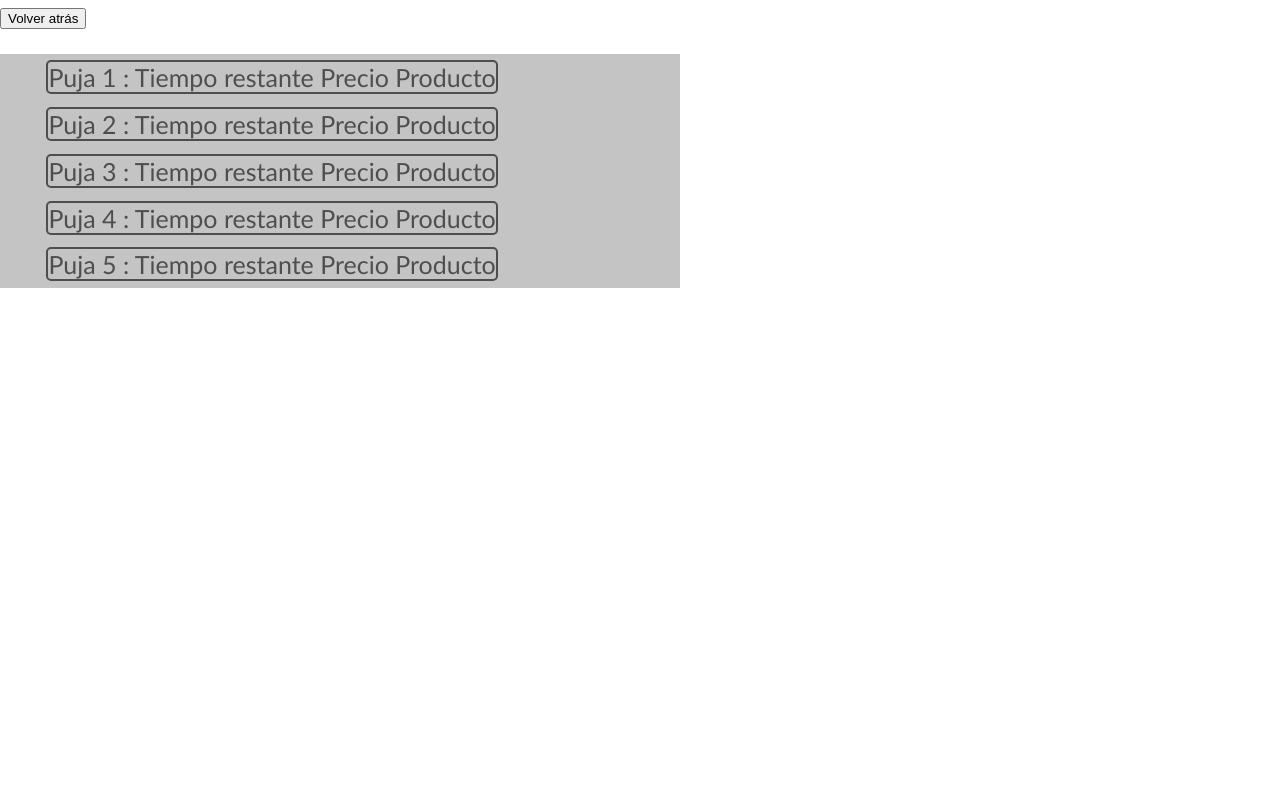
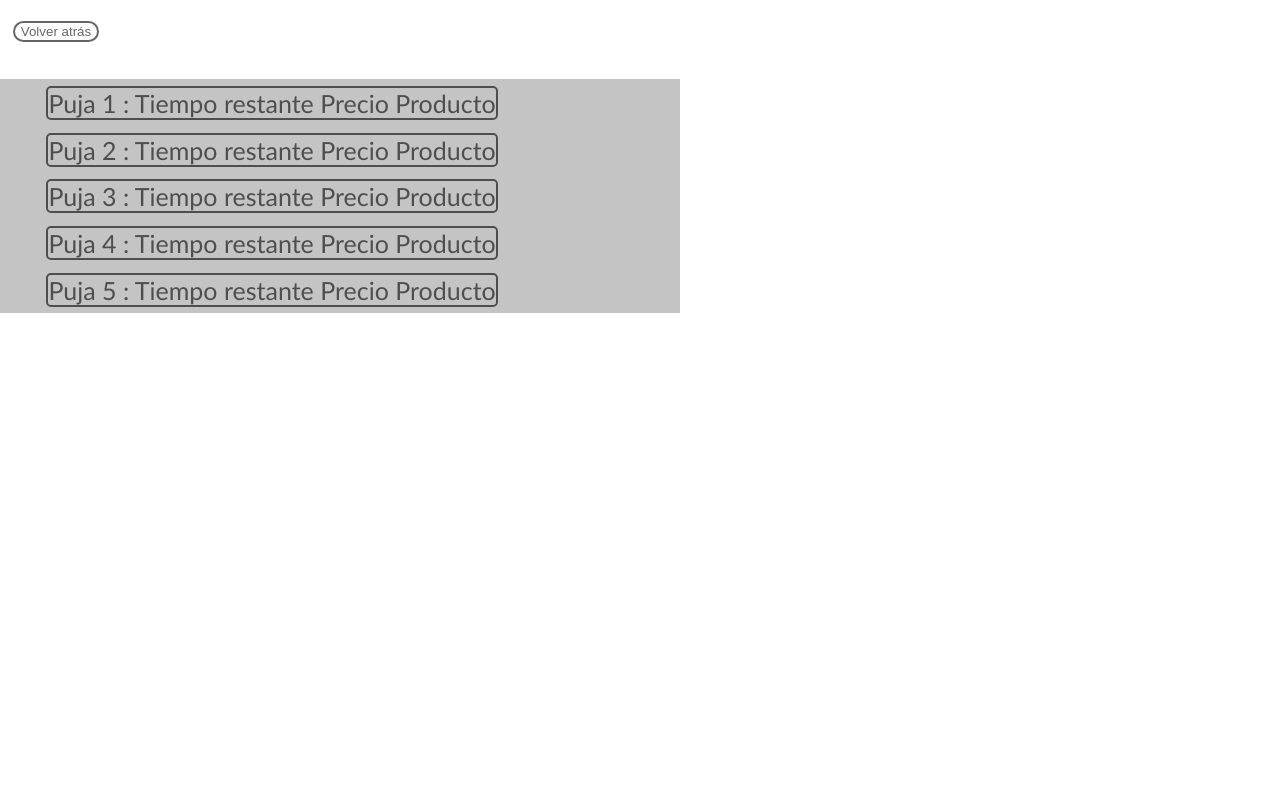
Before and after one commit to Pepitotollo/PWM, a plain HTML site: page estado_puja.html in a window 1280 px wide. Shown: the part 283-1073 px from the top of the page. Drawn offline with Linux system fonts and the light colour scheme.

Commit message:
modificar

```diff
--- a/css.css
+++ b/css.css
@@ -178,8 +178,15 @@
         margin: 1%;
         border: 2px solid rgba(0, 0, 0, 0.6);
         border-radius: 5px;
-
         display: inline-block
+    }
+    .back{
+        color: rgba(0, 0, 0, 0.6);
+        margin: 1%;
+        border: 2px solid rgba(0, 0, 0, 0.6);
+        border-radius: 20px;
+        display: inline-block;
+        background-color: #ffffff;
     }
 
 }
--- a/estado_puja.html
+++ b/estado_puja.html
@@ -20,7 +20,7 @@
 
     <main>
         <h1>Estado de las Pujas</h1>
-        <button name="button" type="button">Volver atrás</button>
+        <button name="button" class= back type="button">Volver atrás</button>
         <ul class = productos>
             <li class = item>Puja 1 : Tiempo restante      Precio        Producto </li>
             <li class = item>Puja 2 : Tiempo restante      Precio        Producto</li>
```
